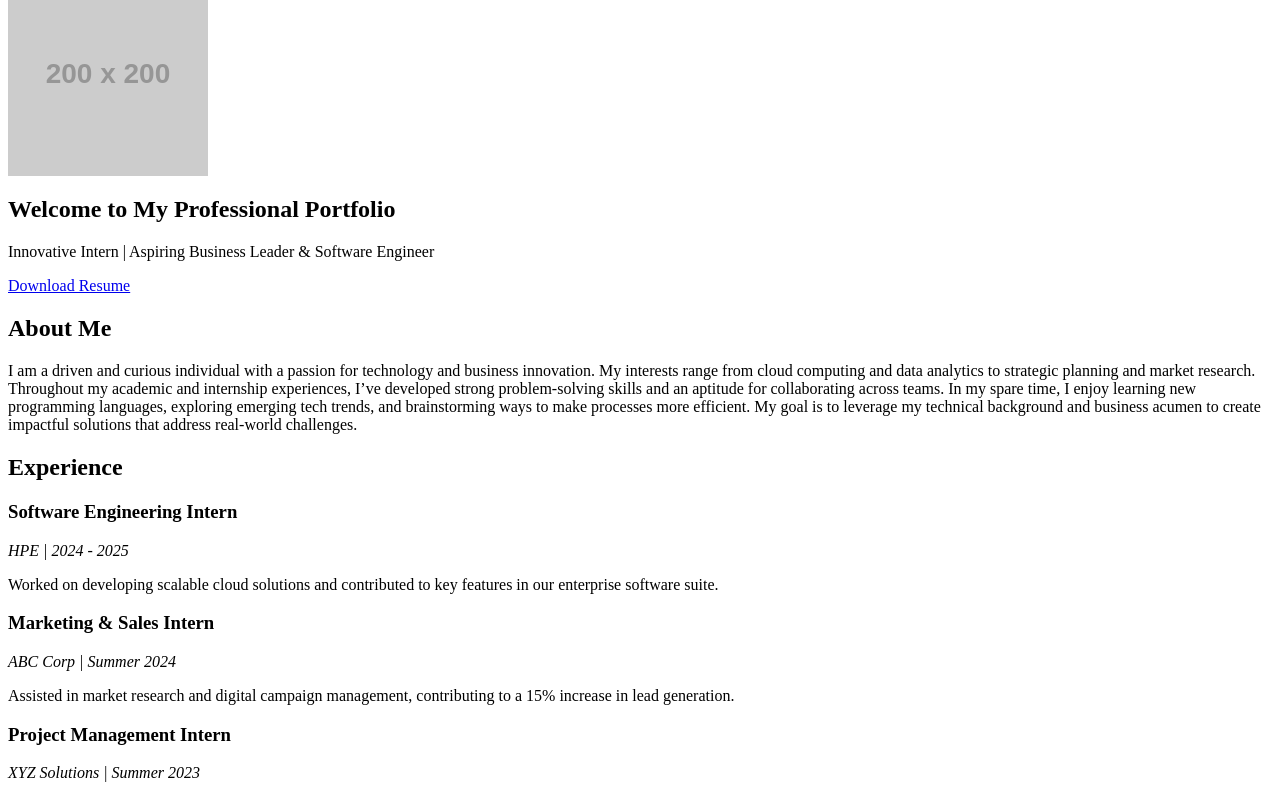
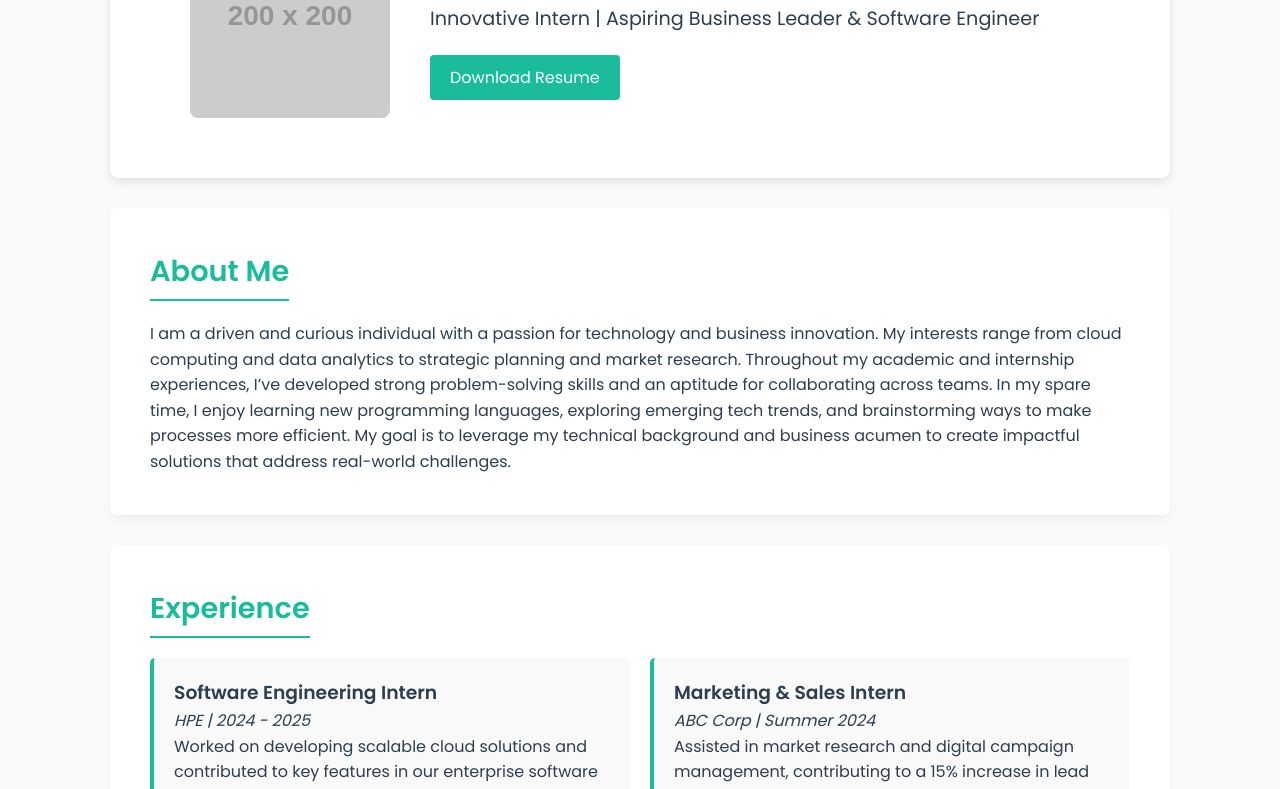
Before and after one commit to ryandavidsutton/ryandavidsutton.github.io, a plain HTML site: page index.html in a window 1280 px wide. Shown: the part 242-1031 px from the top of the page. Drawn offline with nearby package versions, Linux system fonts and the light colour scheme; placeholder pictures from the web are drawn by us.

Commit message:
Update index.html

```diff
--- a/index.html
+++ b/index.html
@@ -1,3 +1,21 @@
+<!DOCTYPE html>
+<html lang="en">
+
+<head>
+   <meta charset="UTF-8" />
+   <meta name="viewport" content="width=device-width, initial-scale=1.0" />
+   <title>John Smith - Profile</title>
+
+   <!-- Google Fonts -->
+   <link href="https://fonts.googleapis.com/css2?family=Poppins:wght@300;400;600&display=swap" rel="stylesheet" />
+   <!-- Main Stylesheet -->
+   <link rel="stylesheet" href="styles.css" />
+   <!-- AOS Animation Library -->
+   <link rel="stylesheet" href="https://cdnjs.cloudflare.com/ajax/libs/aos/2.3.4/aos.css" />
+   <!-- Font Awesome for Social Icons -->
+   <link rel="stylesheet" href="https://cdnjs.cloudflare.com/ajax/libs/font-awesome/6.4.0/css/all.min.css" />
+</head>
+
 <body>
    <header>
       <div class="header-container">
```
